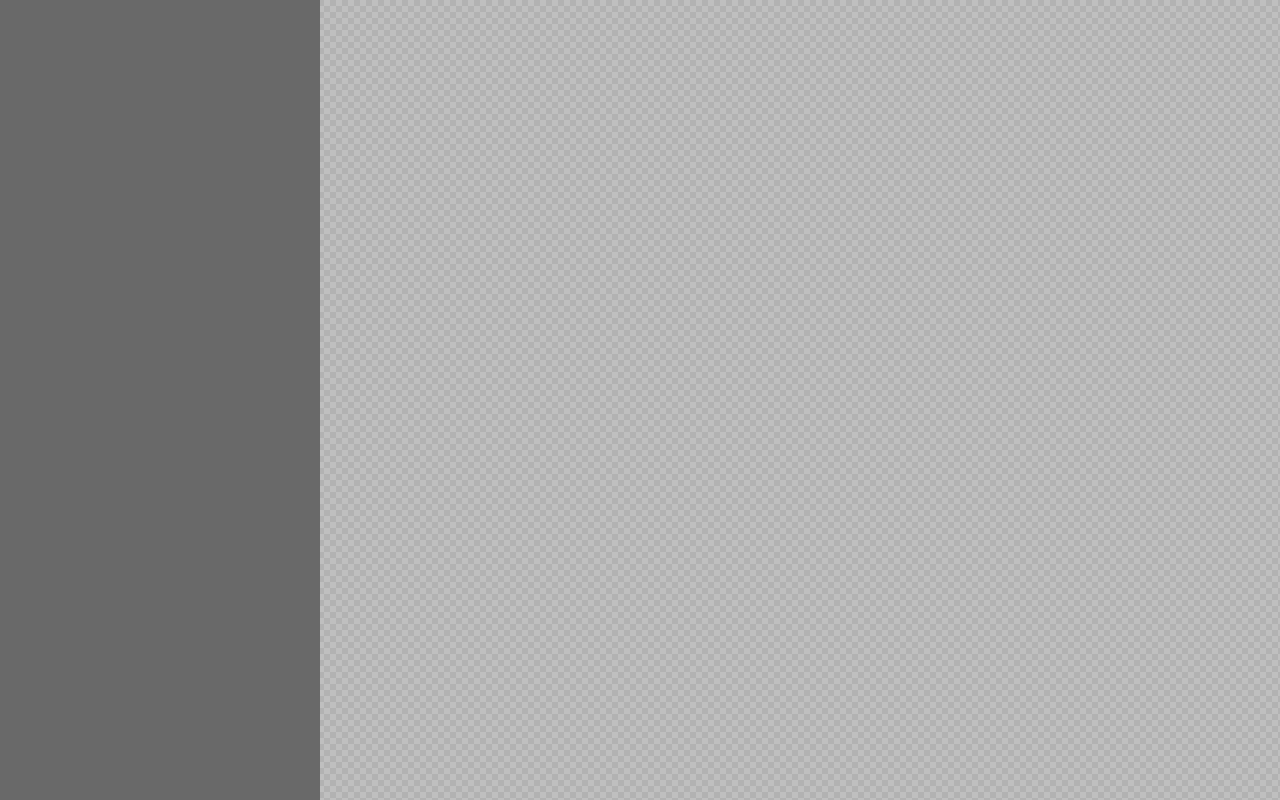
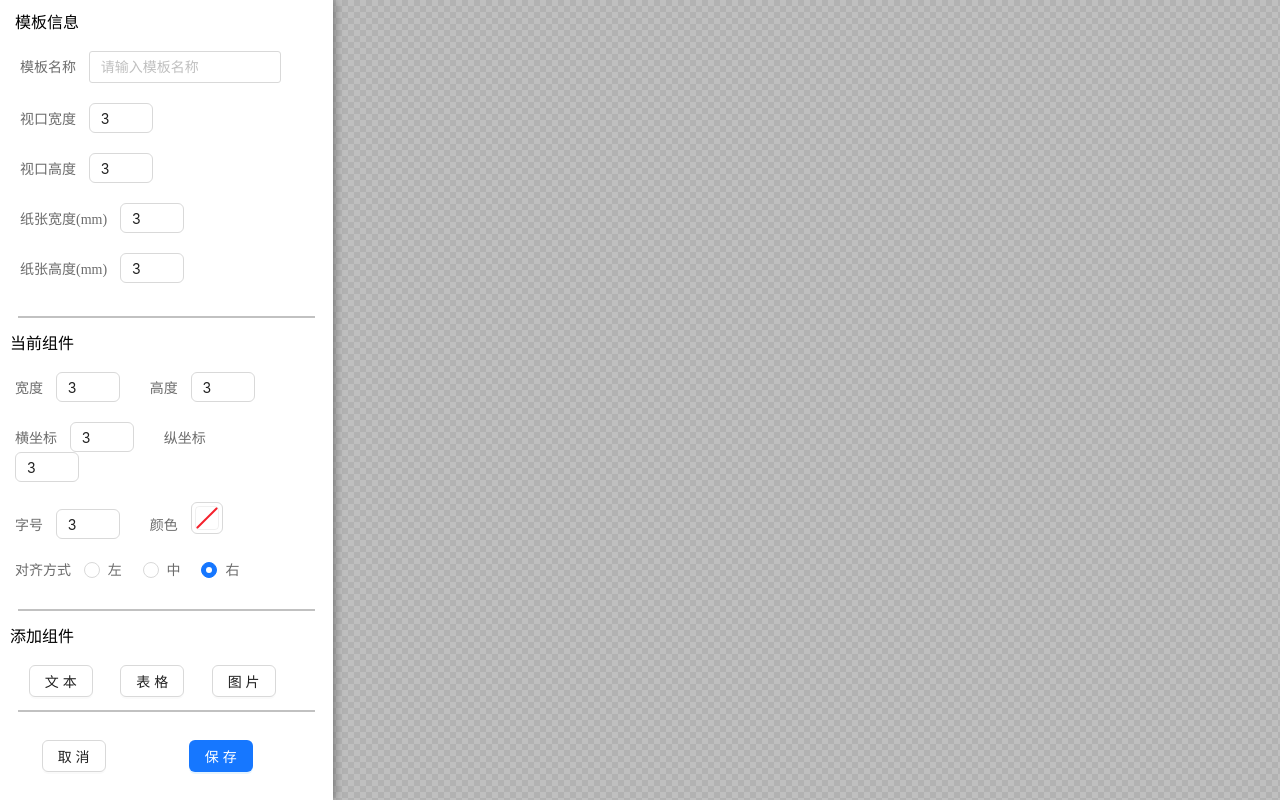
Before and after one commit to lordrance/newprinter, a React (Vite) app in the folder WebApp/: page /home/tempPrint/designer in a window 1280 px wide. Built offline with nearby package versions, Linux system fonts and the light colour scheme.

Commit message:
控制版面设计

```diff
--- /dev/null
+++ b/WebApp/src/components/panel/index.module.scss
@@ -0,0 +1,74 @@
+.root {
+    display: flex;
+    flex-direction: column;
+    width: 26vw;
+    height: 100vh;
+    overflow: auto;
+    box-shadow: 0px 0px 10px rgb(94, 94, 94);
+    &::-webkit-scrollbar {
+        width: 0px;
+    }
+    :global {
+        .title {
+            margin: 10px 0 20px 10px;
+        }
+        .main {
+            margin: 5px;
+            margin-left: 15px;
+        }
+        hr {
+            border: 0.5px solid #c1c1c1;
+            width: 23vw;
+        }
+        label {
+            color: rgb(108, 108, 108);
+            font-size: 14px;
+            margin-right: 1vw ;
+        }
+        .page {
+            width: 24vw;
+            margin: 5px;
+            .main {
+                > div {
+                    margin-bottom: 20px;
+                }
+                .ant-input {
+                    width: 15vw;
+                    border-radius: 3px;
+                }
+                .ant-input-number {
+                    height: 30px;
+                    width: 5vw;
+                }
+            }
+        }
+        .style {
+            width: 23vw;
+            .main {
+                > div {
+                    margin-bottom: 20px;
+                    > span {
+                        margin-right: 30px;
+                    }
+                }
+                .ant-input-number {
+                    height: 30px;
+                    width: 5vw;
+                }
+            }
+        }
+        .widget {
+            width: 23vw;
+            .main {
+                display: flex;
+                justify-content: space-around;
+            }
+        }
+        .buttom {
+            width: 23vw;
+            margin-top: 20px;
+            display: flex;
+            justify-content: space-around;
+        }
+    }
+}
--- /dev/null
+++ b/WebApp/src/components/panel/index.tsx
@@ -0,0 +1,94 @@
+import { Button, Input, InputNumber, ColorPicker, Radio } from 'antd'
+import styles from './index.module.scss'
+
+const Panel = () => {
+  return (
+    <div className={styles.root}>
+        <div className='page'>
+            <div className='title'>模板信息</div>
+            <div className='main'>
+                <div>
+                    <label>模板名称</label>
+                    <Input placeholder="请输入模板名称"/>
+                </div>
+                <div>
+                    <label>视口宽度</label>
+                    <InputNumber min={1} max={10} defaultValue={3}  />
+                </div>
+                <div>
+                    <label>视口高度</label>
+                    <InputNumber min={1} max={10} defaultValue={3}  />
+                </div>
+                <div>
+                    <label>纸张宽度(mm)</label>
+                    <InputNumber min={1} max={10} defaultValue={3} />
+                </div>
+                <div>
+                    <label>纸张高度(mm)</label>
+                    <InputNumber min={1} max={10} defaultValue={3}  />
+                </div>
+            </div>
+        </div>
+        <hr/>
+        <div className='style'>
+            <div className='title'>当前组件</div>
+            <div className='main'>
+                <div>
+                    <span>
+                        <label>宽度</label>
+                        <InputNumber min={1} max={10} defaultValue={3} />
+                    </span>
+                    <span>
+                        <label>高度</label>
+                        <InputNumber min={1} max={10} defaultValue={3} />
+                    </span>
+                </div>
+                <div>
+                    <span>
+                        <label>横坐标</label>
+                        <InputNumber min={1} max={10} defaultValue={3} />
+                    </span>
+                    <span>
+                        <label>纵坐标</label>
+                        <InputNumber min={1} max={10} defaultValue={3} />
+                    </span>
+                </div>
+                <div>
+                    <span>
+                        <label>字号</label>
+                        <InputNumber min={1} max={10} defaultValue={3} />
+                    </span>
+                    <span>
+                        <label>颜色</label>
+                        <ColorPicker />
+                    </span>
+                </div>
+                <div>
+                    <label>对齐方式</label>
+                    <Radio.Group value={3}>
+                        <Radio value={1}>左</Radio>
+                        <Radio value={2}>中</Radio>
+                        <Radio value={3}>右</Radio>
+                    </Radio.Group>
+                </div>
+            </div>
+        </div>
+        <hr/>
+        <div className='widget'>
+            <div className='title'>添加组件</div>
+            <div className='main'>
+               <Button>文本</Button>
+               <Button>表格</Button>
+               <Button>图片</Button>
+            </div>
+        </div>
+        <hr/>
+        <div className='buttom'>
+            <Button className='b1'>取消</Button>
+            <Button className='b2' type="primary">保存</Button>
+        </div>
+    </div>
+  )
+}
+
+export default Panel
--- a/WebApp/src/views/tempPrint/designer/index.module.scss
+++ b/WebApp/src/views/tempPrint/designer/index.module.scss
@@ -9,9 +9,8 @@
     display: flex;
     :global {
         .left {
-            width: 25vw;
             height: 100vh;
-            background-color: dimgray;
+            background-color: white;
         }
         .right {
             width: 75vw;
--- a/WebApp/src/views/tempPrint/designer/index.tsx
+++ b/WebApp/src/views/tempPrint/designer/index.tsx
@@ -1,5 +1,6 @@
 import React from 'react'
 import Design from '@/components/design'
+import Panel from '@/components/panel'
 import styles from './index.module.scss'
 import { changeActive } from '@/store/slices/tempWidgetSlice'
 import { useDispatch } from 'react-redux';
@@ -11,9 +12,11 @@ const Designer = () => {
     }
   return (
     <div className={styles.root}>
-        <div className='left'></div>
+        <div className='left'>
+          <Panel/>
+        </div>
         <div className='right' onMouseDown={cancelActive}>
-            <Design/>
+          <Design/>
         </div>
     </div>
   )
```
